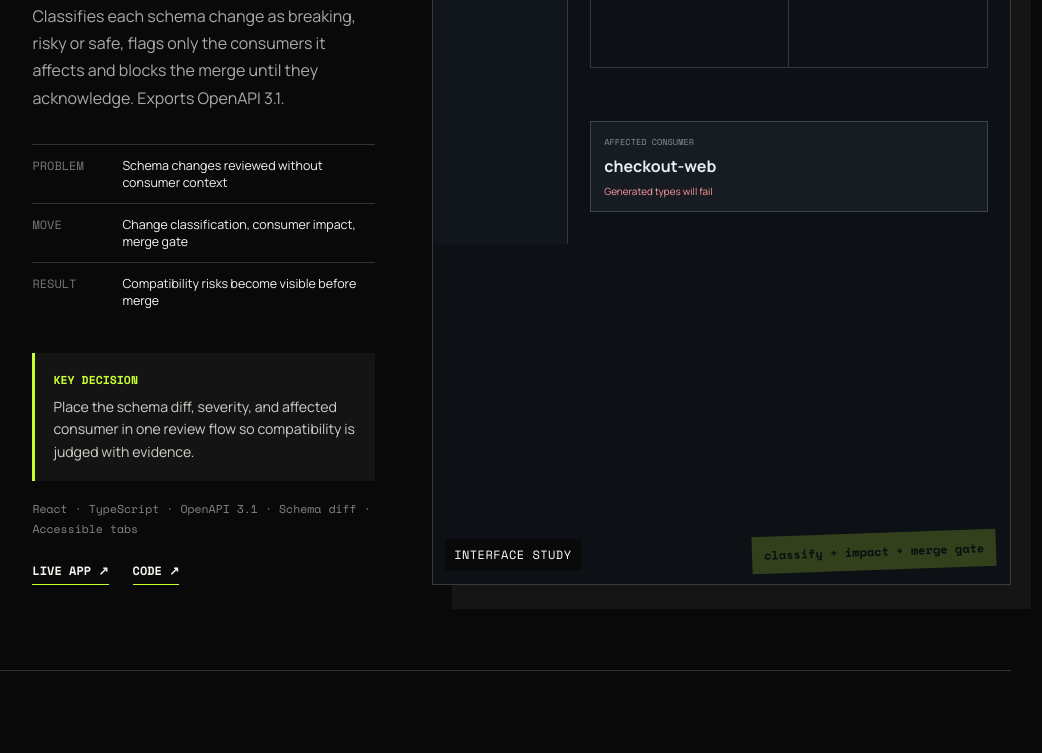
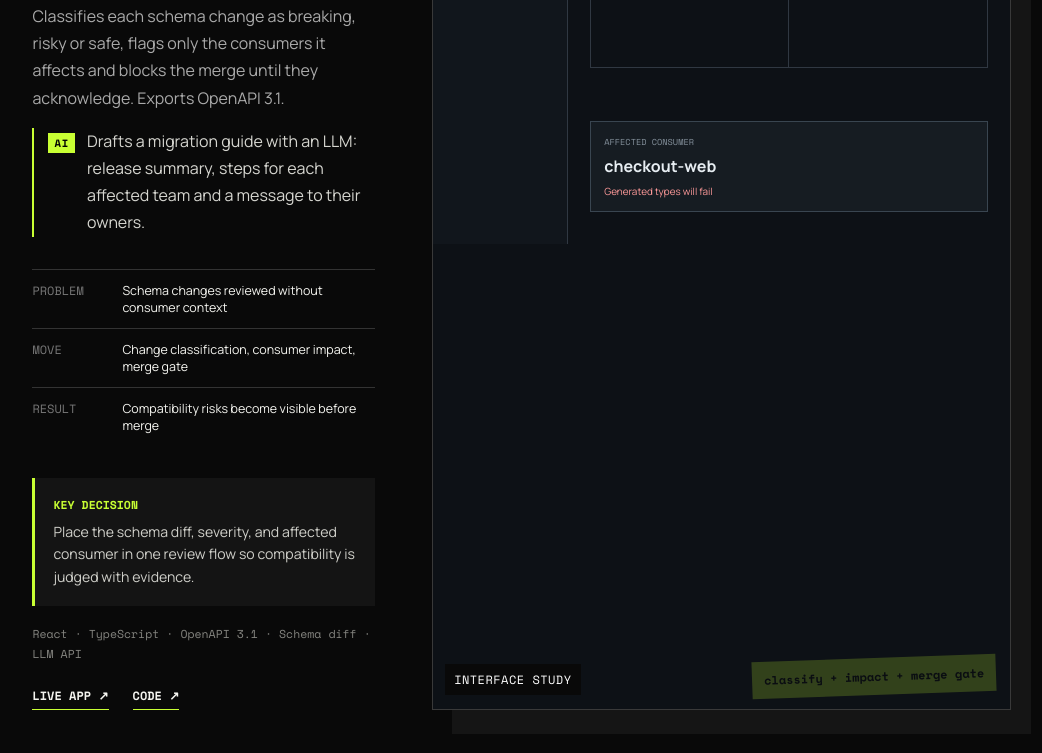
Before and after one commit to HardikPShali/hardik-shali-portfolio, a plain HTML site: page index.html in a window 1280 px wide. Shown: the part 2152-2905 px from the top of the page, without its empty margins (192-1234 px from the left). Drawn offline with nearby package versions, Linux system fonts and the light colour scheme.

Commit message:
Show the AI features on the project cards
Adds a short AI line to the Contract Lab, Agent Trace and OpsPilot cards
and lists LLM API in their stacks.

Co-Authored-By: Claude Opus 5.5 <noreply@anthropic.com>
Claude-Session: https://claude.ai/code/session_016qYYeaaAj4T6PP7eULG9kP

```diff
--- a/index.html
+++ b/index.html
@@ -172,6 +172,7 @@
               only the consumers it affects and blocks the merge until they
               acknowledge. Exports OpenAPI 3.1.
             </p>
+            <p class="project-ai"><span>AI</span> Drafts a migration guide with an LLM: release summary, steps for each affected team and a message to their owners.</p>
             <dl>
               <div>
                 <dt>Problem</dt>
@@ -194,7 +195,7 @@
               </p>
             </div>
             <p class="project-stack">
-              React · TypeScript · OpenAPI 3.1 · Schema diff · Accessible tabs
+              React · TypeScript · OpenAPI 3.1 · Schema diff · LLM API
             </p>
             <div class="project-links">
               <a
@@ -252,6 +253,7 @@
               compares two runs side by side and re-scores history when budgets
               change, so a team can find the failing step instead of guessing.
             </p>
+            <p class="project-ai"><span>AI</span> Explains a run with an LLM: what happened, the root cause and a concrete prompt fix, streamed as it is written.</p>
             <dl>
               <div>
                 <dt>Problem</dt>
@@ -276,7 +278,7 @@
               </p>
             </div>
             <p class="project-stack">
-              React · TypeScript · Radix UI · Agent telemetry · Accessible tabs
+              React · TypeScript · Radix UI · Agent telemetry · LLM API
             </p>
             <div class="project-links">
               <a
@@ -440,6 +442,7 @@
               error-budget burn and keyboard shortcuts for triage. Business
               logic lives in plain TypeScript reducers covered by unit tests.
             </p>
+            <p class="project-ai"><span>AI</span> Drafts a blameless postmortem with an LLM from the decision log, and says when no root cause is known instead of guessing.</p>
             <dl>
               <div>
                 <dt>Problem</dt>
@@ -464,7 +467,7 @@
               </p>
             </div>
             <p class="project-stack">
-              React · TypeScript · Vinext · Responsive UI · Accessibility
+              React · TypeScript · Vinext · LLM API · Accessibility
             </p>
             <div class="project-links">
               <a
--- a/styles.css
+++ b/styles.css
@@ -2137,3 +2137,21 @@ nav a:focus-visible {
     padding: 16px;
   }
 }
+
+/* AI feature line on project cards */
+.project-ai {
+  display: flex;
+  gap: 12px;
+  align-items: baseline;
+  border-left: 2px solid var(--lime);
+  padding-left: 14px;
+  color: #d6d6d0 !important;
+}
+.project-ai span {
+  flex: none;
+  font: 700 0.66rem var(--mono);
+  letter-spacing: 0.08em;
+  color: #000;
+  background: var(--lime);
+  padding: 2px 6px;
+}
```
